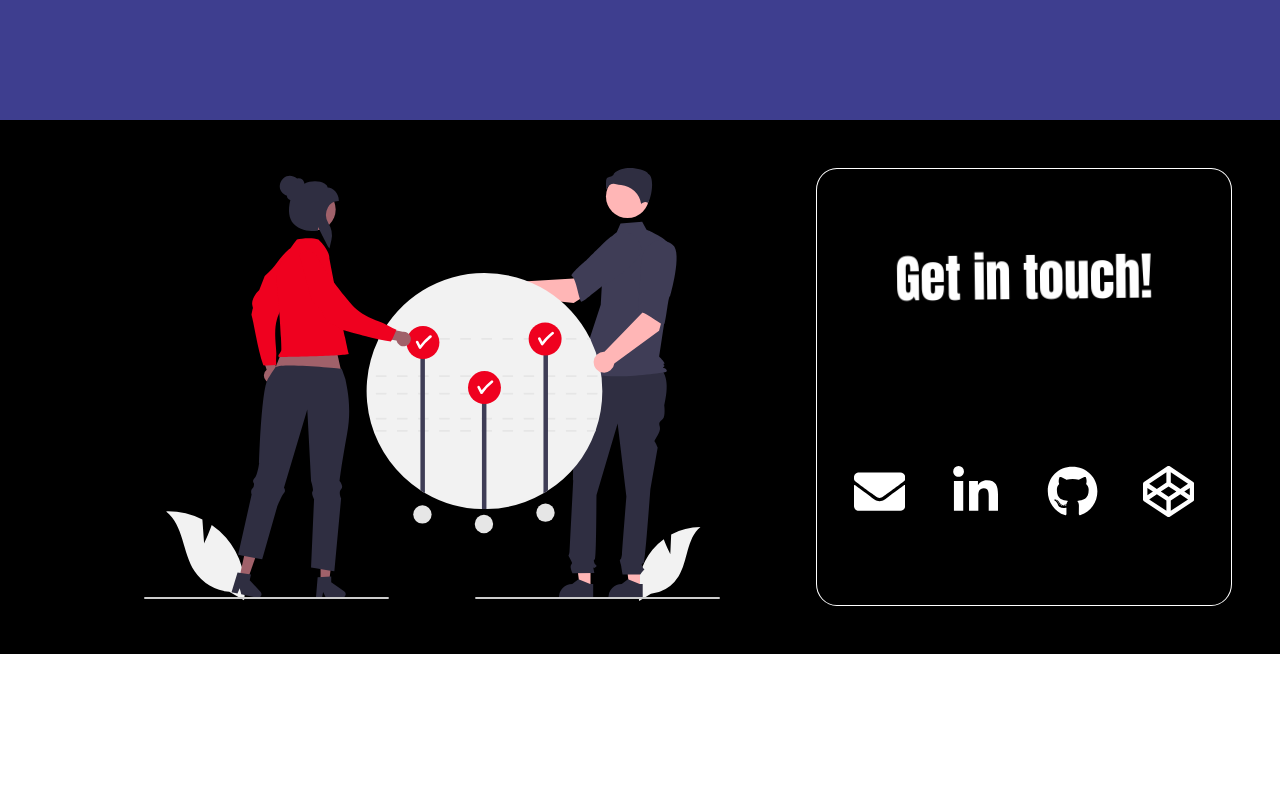
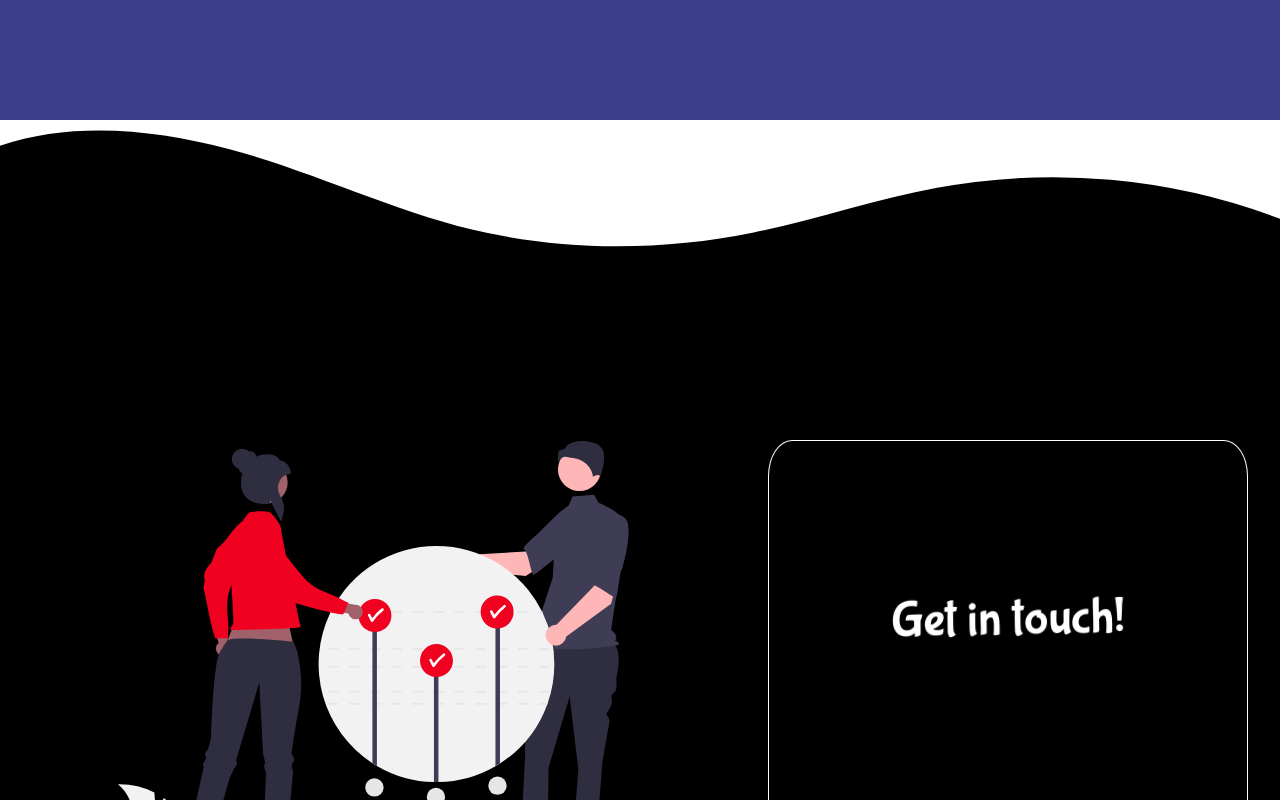
Before and after one commit to Nantakud/my_portfolio, a React (Create React App) app: page / in a window 1280 px wide. Shown: the part 680-1480 px from the top of the page. Before the commit the page ends 1334 px from the top, so only its background shows below. Built offline with nearby package versions, Linux system fonts and the light colour scheme.

Commit message:
modified component style

```diff
--- a/src/components/contact/Contact.jsx
+++ b/src/components/contact/Contact.jsx
@@ -4,6 +4,22 @@
 export default function Contact() {
   return (
     <div className="contact_wrapper">
+      <div className="wave_container">
+        <div className="wave">
+          <svg
+            data-name="Layer 1"
+            xmlns="http://www.w3.org/2000/svg"
+            viewBox="0 0 1200 120"
+            preserveAspectRatio="none"
+          >
+            <path
+              d="M985.66,92.83C906.67,72,823.78,31,743.84,14.19c-82.26-17.34-168.06-16.33-250.45.39-57.84,11.73-114,31.07-172,41.86A600.21,600.21,0,0,1,0,27.35V120H1200V95.8C1132.19,118.92,1055.71,111.31,985.66,92.83Z"
+              class="shape-fill"
+            ></path>
+          </svg>
+        </div>
+      </div>
+      <div className="container">
         <div className="left">
           <img
             src="assets/handshake.svg"
@@ -48,5 +64,6 @@
           </ul>
         </div>
       </div>
+    </div>
   );
 }
--- a/src/components/contact/contact.scss
+++ b/src/components/contact/contact.scss
@@ -1,22 +1,41 @@
 .contact_wrapper {
   background-color: black;
+  .wave_container {
+    position: relative;
+    width: auto;
+    height: 15vw;
+    background-origin: inherit;
+    .wave {
+      position: absolute;
+      top: 0;
+      left: 0;
+      width: 100%;
+      overflow: hidden;
+      line-height: 0;
+      transform: rotate(180deg);
+      fill: white;
+    }
+  }
+
+  .container {
     color: white;
     text-align: center;
     display: flex;
-  align-items: stretch;
+    align-items: center;
     justify-content: space-around;
-  padding: 3rem;
+    padding: 3rem 0;
 
     .left {
-    width: 65%;
       img {
         width: 75%;
       }
     }
     .right {
-    width: 35%;
       border: solid 1.5px white;
       border-radius: 5%;
+      padding: 0 2rem;
+      margin-right: 2rem;
+      align-self: stretch;
       display: flex;
       flex-direction: column;
       place-content: space-around;
@@ -54,3 +73,4 @@
       }
     }
   }
+}
```
Lines whose indentation alone changed are shown as unchanged.
